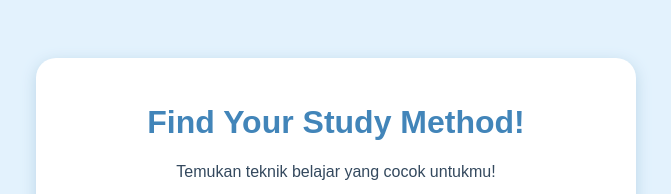
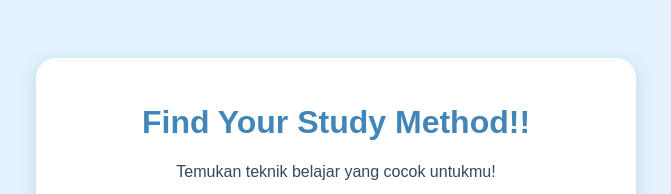
Before and after one commit to afifahmaiza-cloud/gameasli, a plain HTML site: page index.html in a window 1280 px wide. Shown: the top 194 px of the page, without its empty margins (304-975 px from the left). Drawn offline with Linux system fonts and the light colour scheme.

Commit message:
Update heading text in index.html

```diff
--- a/index.html
+++ b/index.html
@@ -61,7 +61,7 @@ button:hover {
 
 <div class="container">
 
-<h1>Find Your Study Method!</h1>
+<h1>Find Your Study Method!!</h1>
 <p>Temukan teknik belajar yang cocok untukmu!</p>
 
 <div id="quiz">
```
